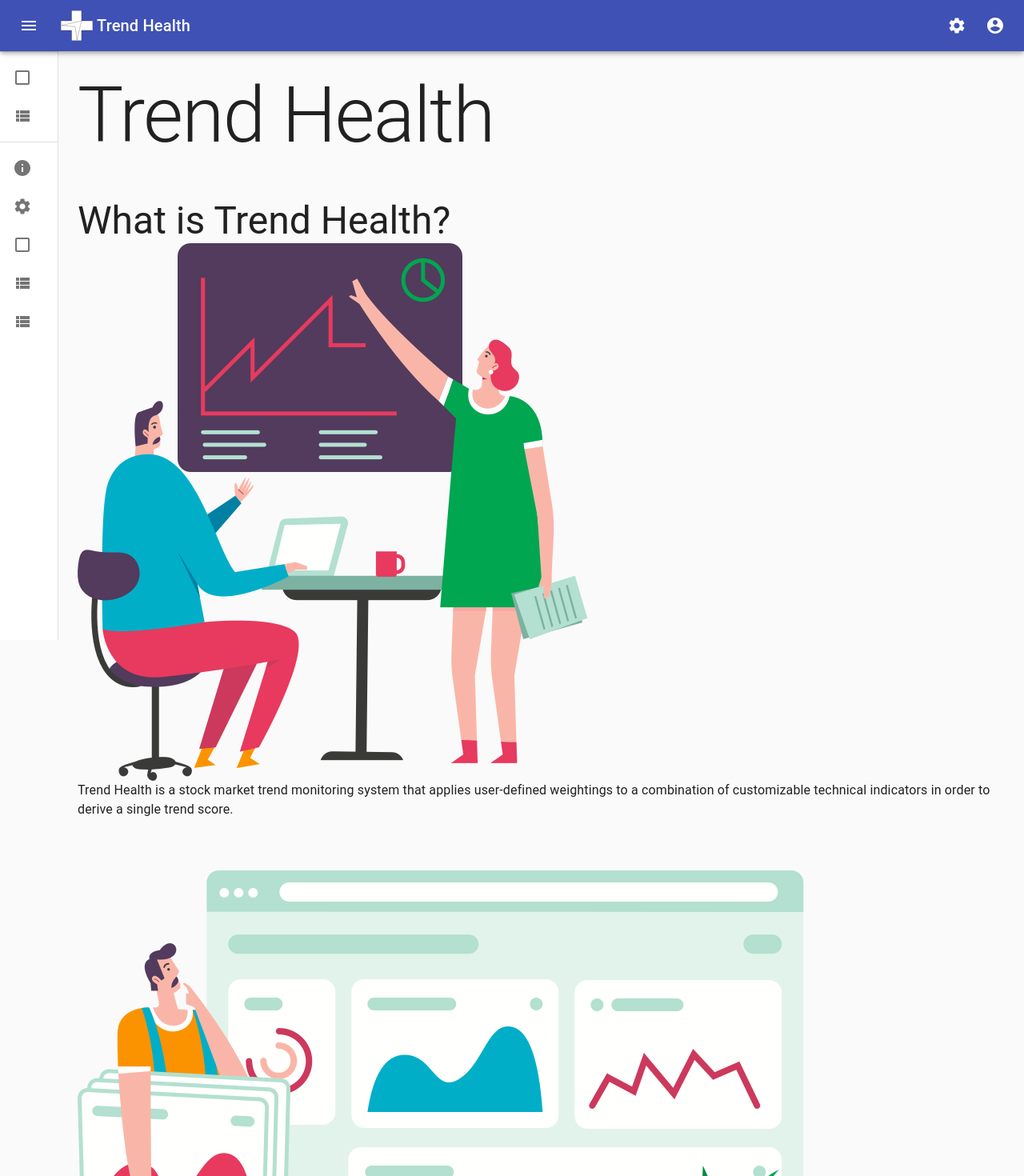
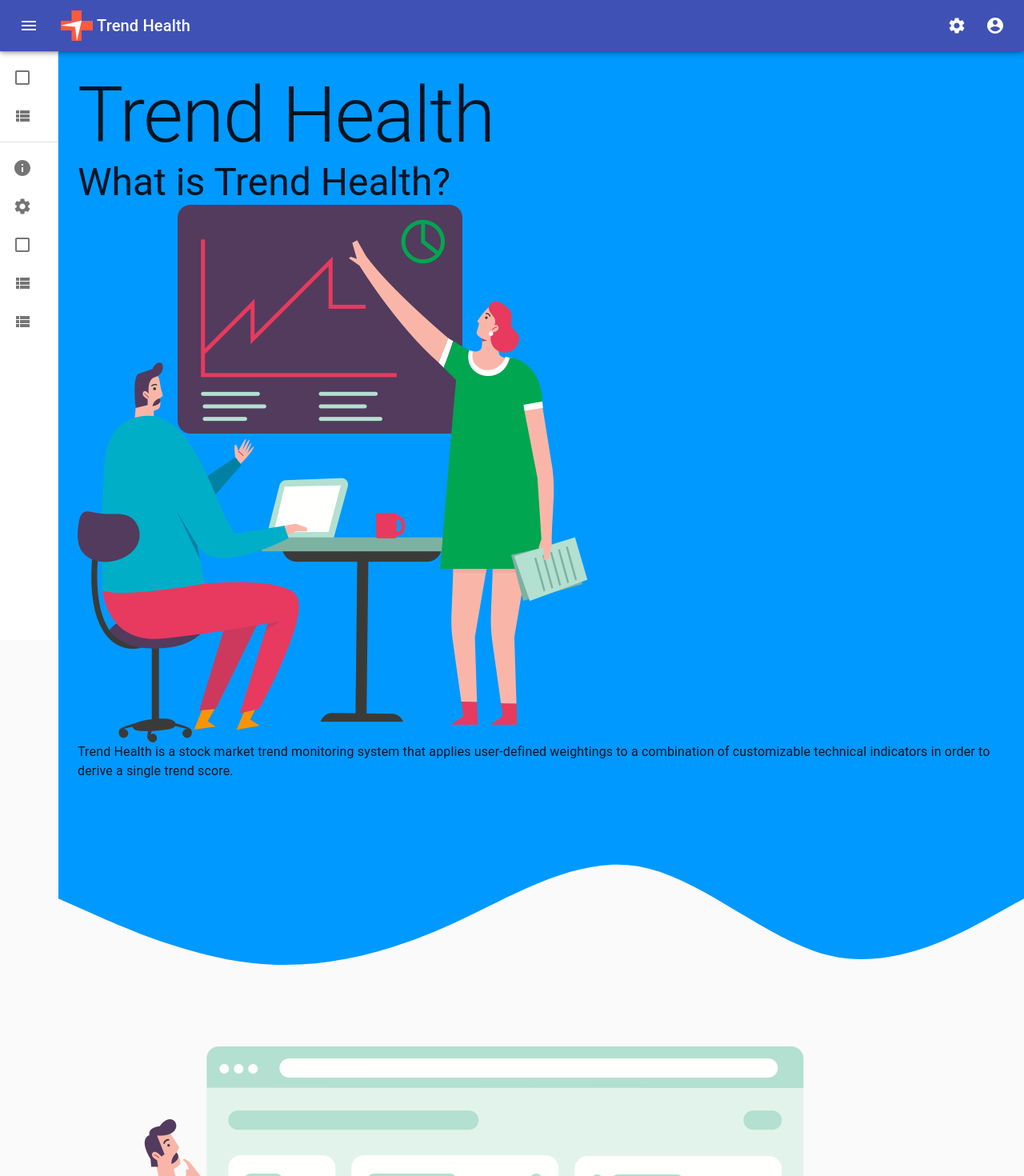
Before and after one commit to davidchanho/project3, a React (Create React App) app in the folder client/: page / in a window 1280 px wide. Shown: the top 1470 px of the page at 80% size. Built offline with nearby package versions, Linux system fonts and the light colour scheme; no server answers.

Commit message:
add wave.svg

```diff
--- a/client/src/pages/LandingPage/index.js
+++ b/client/src/pages/LandingPage/index.js
@@ -2,9 +2,11 @@ import React from 'react'
 import CardMedia from '@material-ui/core/CardMedia'
 import Grid from '@material-ui/core/Grid'
 import Typography from '@material-ui/core/Typography'
+import { SignupForm } from 'components'
 import meetingImg from './img/Meeting.png'
 import moneyImg from './img/money.png'
 import devImg from './img/dev.png'
+import waves from './img/wave.svg'
 
 export function LandingPage() {
   function Meeting() {
@@ -72,19 +74,21 @@ export function LandingPage() {
 
   return (
     <Grid container direction='column' spacing={6}>
-      <Grid item>
+      <Grid item justify='center' style={{ backgroundColor: '#0099ff' }}>
         <Typography variant='h1'> Trend Health </Typography>
-      </Grid>
-      <Grid item>
         <Typography variant='h3'> What is Trend Health? </Typography>
         <Meeting />
       </Grid>
+        <CardMedia src={waves} component='img' title='waves' />
       <Grid item>
         <Dev />
       </Grid>
       <Grid item>
         <Money />
       </Grid>
+      <Grid item>
+        <SignupForm />
+      </Grid>
     </Grid>
   )
 }
```
Also changed, not shown: client/src/components/Logo/img/logo.svg, client/src/pages/LandingPage/img/wave.svg (added).
